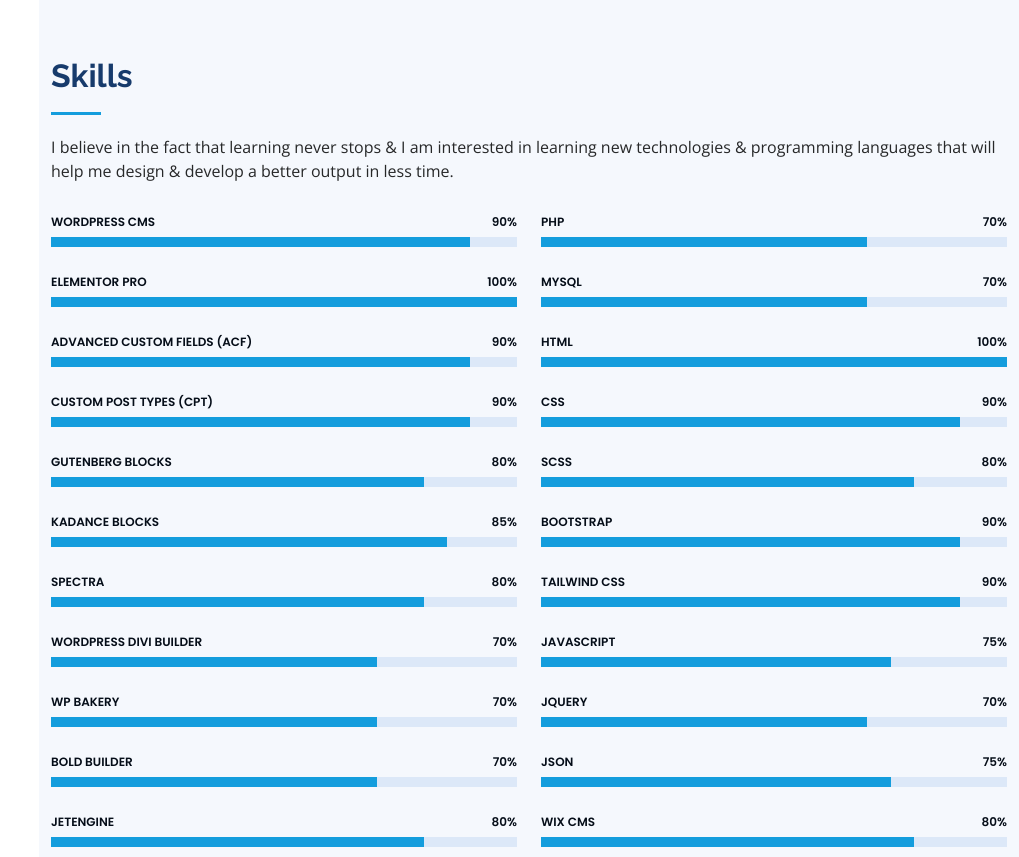
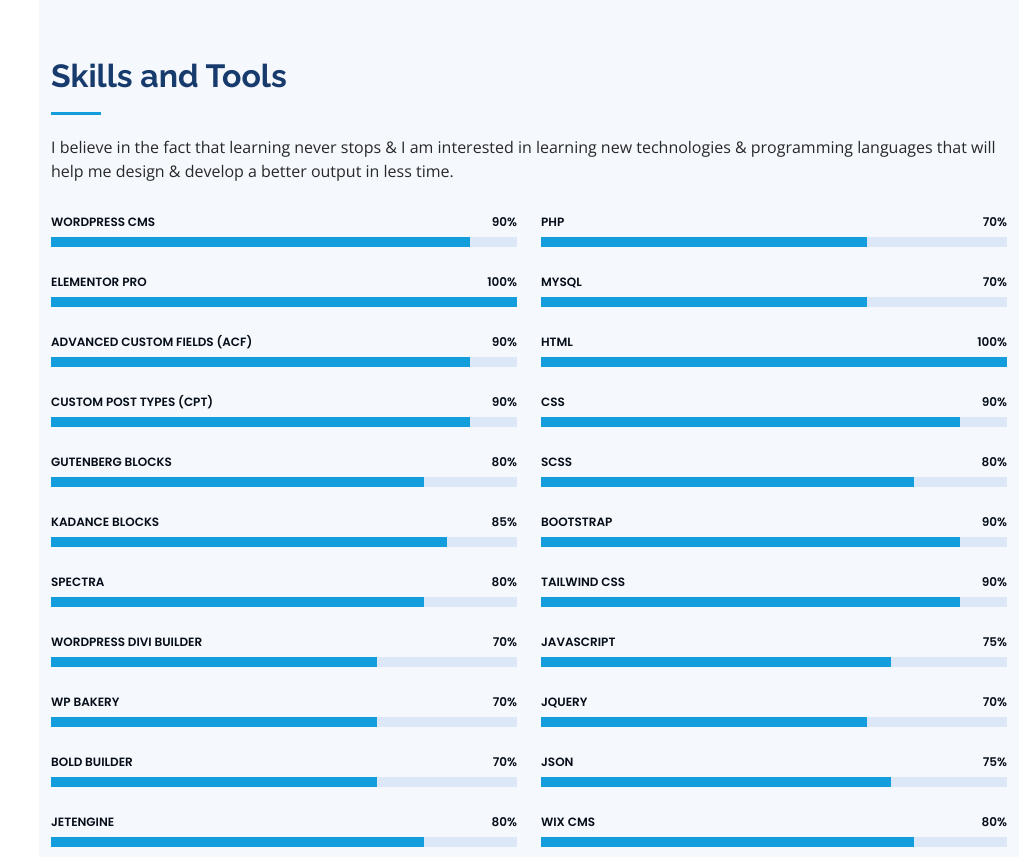
Before and after one commit to iSohaibKhan/iSohaibKhan.github.io, a plain HTML site: page index.html in a window 1280 px wide. Shown: the part 1969-2826 px from the top of the page, without its empty margins (261-1280 px from the left). Drawn offline with nearby package versions, Linux system fonts and the light colour scheme.

Commit message:
Update index.html

```diff
--- a/index.html
+++ b/index.html
@@ -184,7 +184,7 @@
       <div class="container">
 
         <div class="section-title">
-          <h2>Skills</h2>
+          <h2>Skills and Tools</h2>
           <p>I believe in the fact that learning never stops & I am interested in learning new technologies & programming languages that will help me design & develop a better output in less time.</p>
         </div>
 
```
